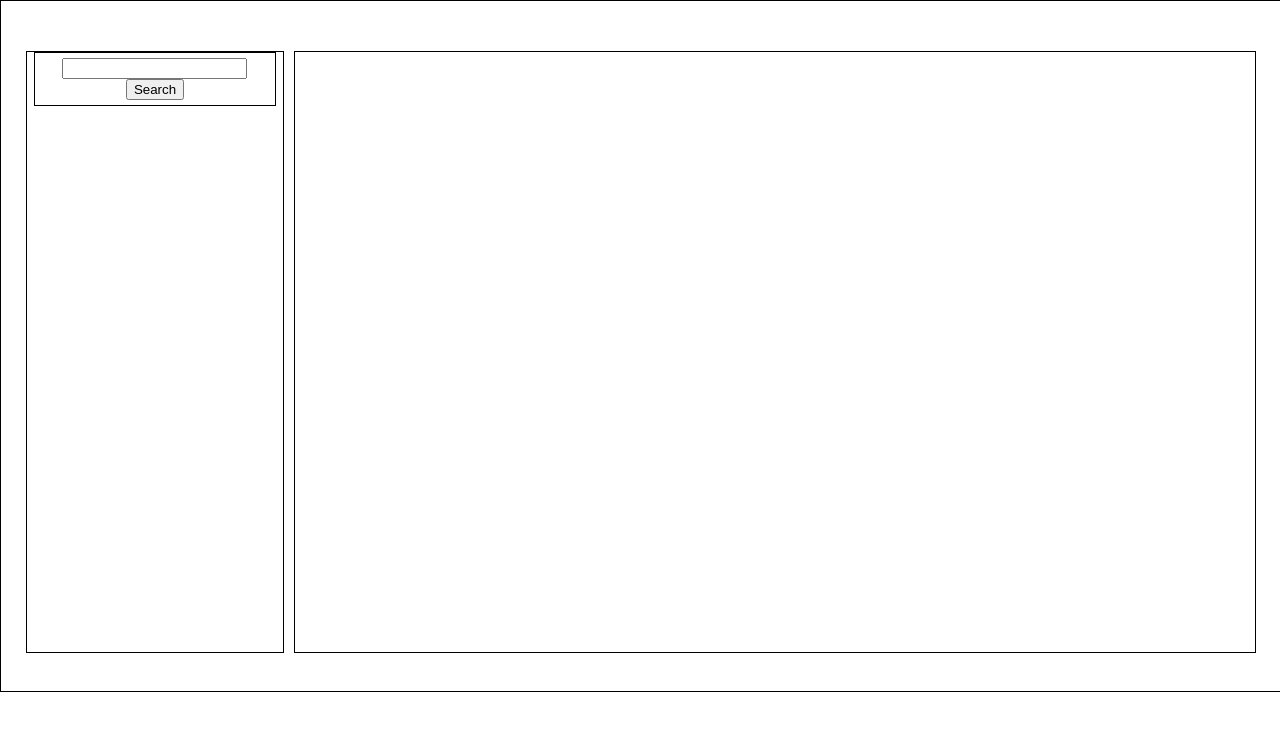
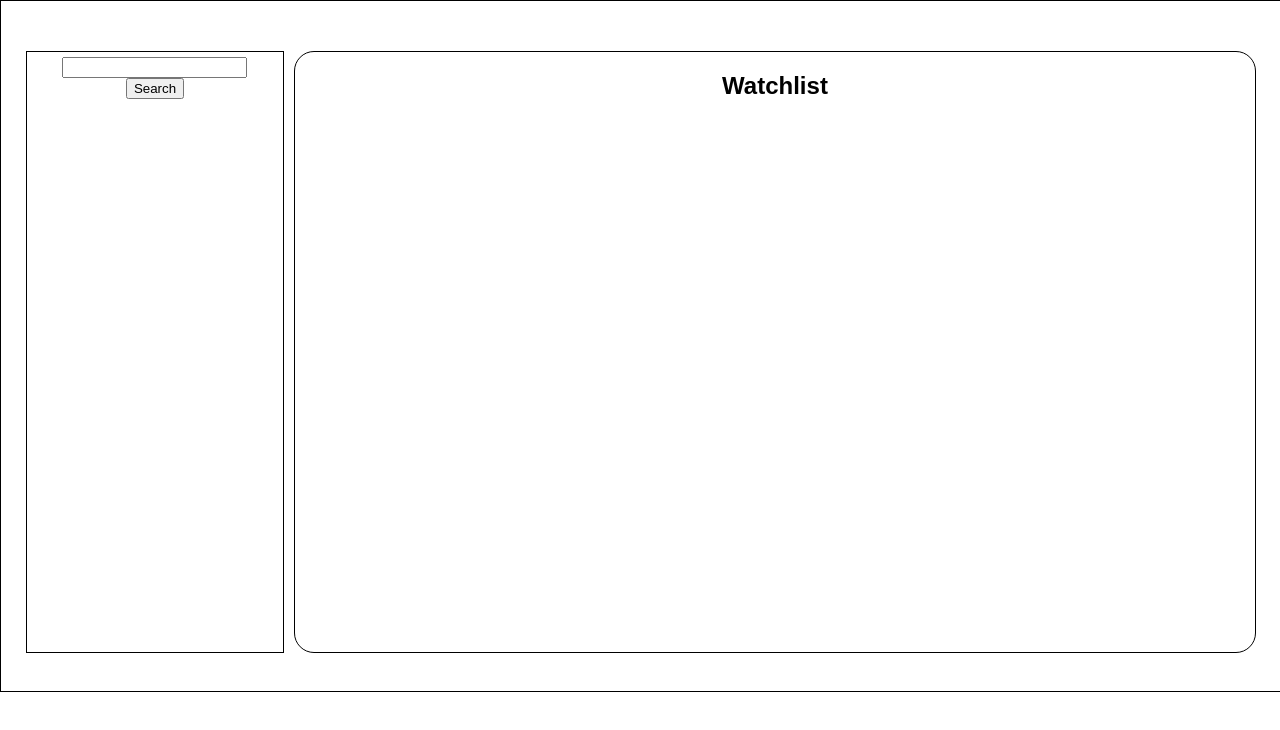
Before and after one commit to julie1013/simpsons-and-chill-react, a React (Create React App) app: page / in a window 1280 px wide. Shown: the top 730 px of the page. Built offline with nearby package versions, Linux system fonts and the light colour scheme.

Commit message:
Downloaded cloud background and put it in new images folder

```diff
--- a/src/Components/SimpsonsAndChill/Sidebar/Search/Search.css
+++ b/src/Components/SimpsonsAndChill/Sidebar/Search/Search.css
@@ -1,5 +1,4 @@
 .search {
-  border: 1px solid black;
   margin: auto;
   padding: 5px;
   width: 90%;
--- a/src/Components/SimpsonsAndChill/Watchlist/EpWatch/EpWatch.css
+++ b/src/Components/SimpsonsAndChill/Watchlist/EpWatch/EpWatch.css
@@ -1,10 +1,14 @@
 .ep-watch{
-  border: 1px solid black;
+  border-bottom: 1px solid black;
   margin: auto;
-  width: 95%;
+  margin-top: 30px;
+  text-align: center;
+  width: 85%;
 }
 
 .remove-ep-btn {
   border: 1px solid black;
+  border-radius: 10px;
   float: left;
+  width: 200px;
 }
--- a/src/Components/SimpsonsAndChill/Watchlist/Watchlist.css
+++ b/src/Components/SimpsonsAndChill/Watchlist/Watchlist.css
@@ -1,5 +1,6 @@
 .watchlist {
   border: 1px solid black;
+  border-radius: 20px;
   float: right;
   height: 600px;
   margin-right: 25px;
--- a/src/Components/SimpsonsAndChill/Watchlist/Watchlist.js
+++ b/src/Components/SimpsonsAndChill/Watchlist/Watchlist.js
@@ -36,6 +36,7 @@ export default class Watchlist extends Component {
   render(){
     return(
       <div className="watchlist">
+        <h2>Watchlist</h2>
       {this.props.episodes && this.props.watchList
         ? this.renderWatchlist()
         : null
```
Also changed, not shown: public/images/clouds.jpg (added).
